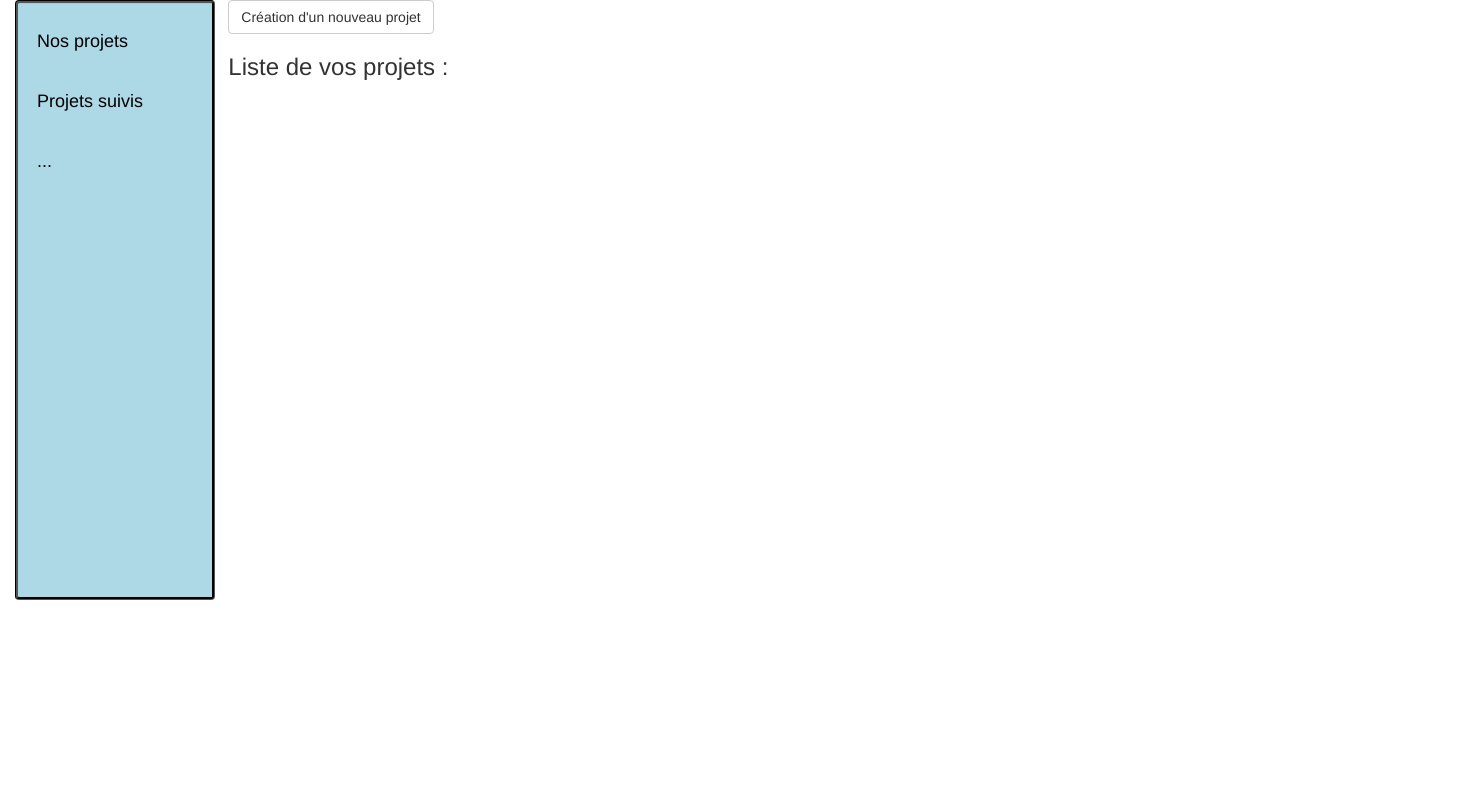
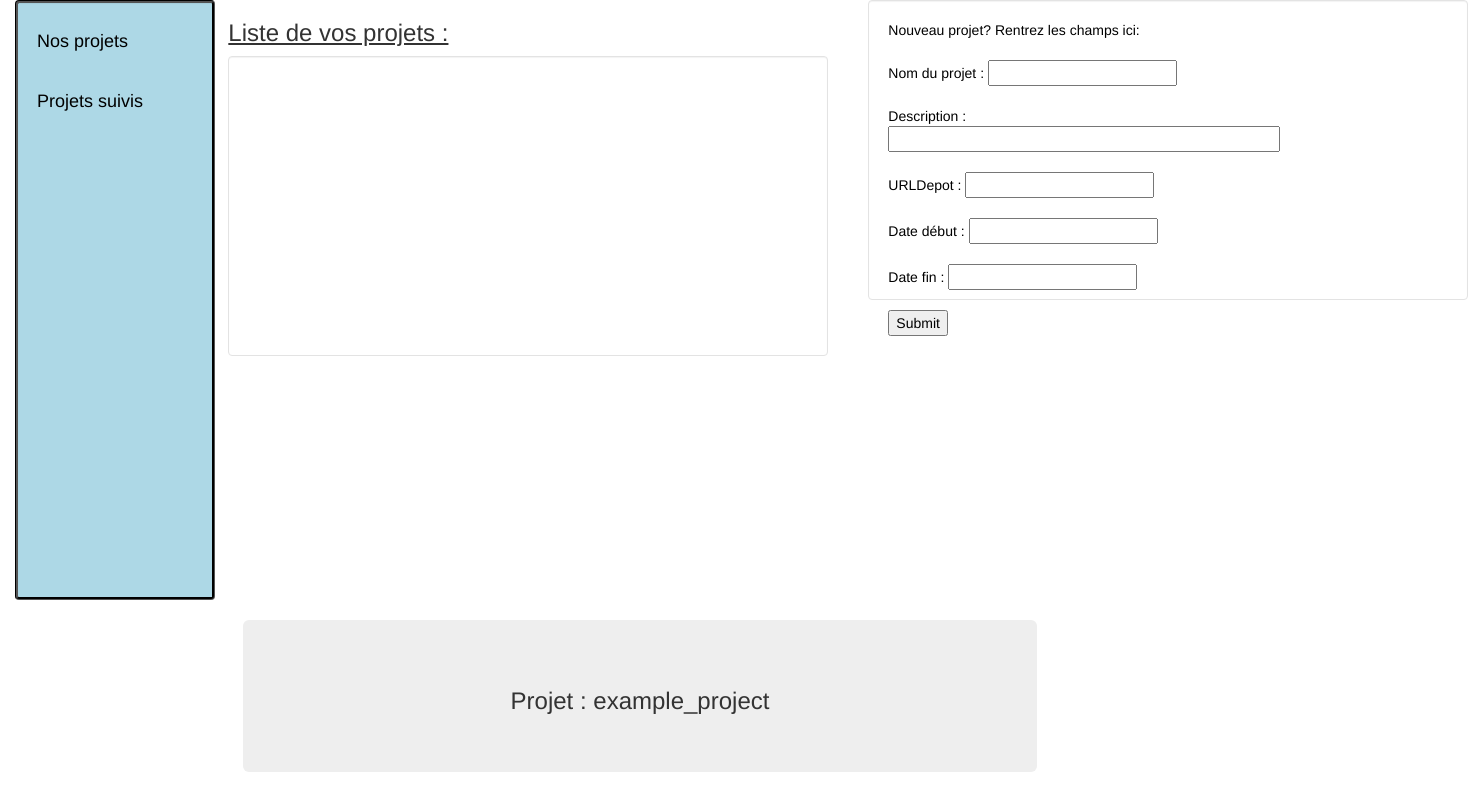
Before and after one commit to Lunya/PGP_2017, an Angular app: page / in a window 1280 px wide. Shown: the part 660-1460 px from the top of the page, 1468 px wide, since content can reach past the window. Before the commit the page ends 1280 px from the top, so only its background shows below. Built offline with nearby package versions, Linux system fonts and the light colour scheme.

Commit message:
Project-view + Création projet

```diff
--- a/package.json
+++ b/package.json
@@ -36,7 +36,7 @@
 		"@angular/language-service": "^5.0.0",
 		"@types/jasmine": "~2.5.53",
 		"@types/jasminewd2": "~2.0.2",
-		"@types/node": "~6.0.60",
+		"@types/node": "^6.0.91",
 		"codelyzer": "~3.2.0",
 		"jasmine-core": "~2.6.2",
 		"jasmine-spec-reporter": "~4.1.0",
--- a/src/app/app.component.html
+++ b/src/app/app.component.html
@@ -1,7 +1,10 @@
 <!--The content below is only a placeholder and can be replaced.-->
+
 
 <app-header></app-header>
 
 <app-text></app-text>
 
 <app-connected-view></app-connected-view>
+
+<app-project-view></app-project-view>
--- a/src/app/app.component.ts
+++ b/src/app/app.component.ts
@@ -6,4 +6,5 @@ import { Component } from '@angular/core';
   styleUrls: ['./app.component.css']
 })
 export class AppComponent {
+  route = "/";
 }
--- a/src/app/app.module.ts
+++ b/src/app/app.module.ts
@@ -6,6 +6,7 @@ import { AppComponent } from './app.component';
 import { TextComponent } from './text/text.component';
 import { HeaderComponent } from './header/header.component';
 import { ConnectedViewComponent } from './connected-view/connected-view.component';
+import { ProjectViewComponent } from './project-view/project-view.component';
 
 
 
@@ -14,7 +15,8 @@ import { ConnectedViewComponent } from './connected-view/connected-view.componen
     AppComponent,
     TextComponent,
     HeaderComponent,
-    ConnectedViewComponent
+    ConnectedViewComponent,
+    ProjectViewComponent
   ],
   imports: [
     BrowserModule
--- a/src/app/connected-view/connected-view.component.css
+++ b/src/app/connected-view/connected-view.component.css
@@ -9,6 +9,8 @@
 #form2 .container-fluid{
   border-style: double;
 }
+
 #form3 .well{
   background-color: OrangeRed;
+  border-style: double;
 }
--- a/src/app/connected-view/connected-view.component.html
+++ b/src/app/connected-view/connected-view.component.html
@@ -2,7 +2,7 @@
 <div class="container-fluid">
   <div class="row">
     <div class="col-md-2">
-      <h1> <p align="center">LOGO </p></h1>
+
     </div>
 
     <div class="col-md-10">
@@ -20,15 +20,28 @@
       <div class="well">
         <h4>Nos projets</h4><br>
         <h4>Projets suivis</h4><br>
-        <h4>...</h4>
       </div>
     </form>
   </div>
   <div class="col-md-3">
-    <form id="form3">
-    <button type="button" class="btn btn-default" (click)="onSelect()">Création d'un nouveau projet</button>
+    <h3><u>Liste de vos projets :</u></h3>
+    <div class=well>
+      <ul></ul>
+    </div>
+  </div>
+  <div class="col-md-3"></div>
+  <div class="col-md-4">
+    <div class=well>
+      Nouveau projet? Rentrez les champs ici:<br><br>
+      <form>
+      Nom du projet : <input type="text" ng-model="projet"><br><br>
+      Description : <br> <input type="text" ng-model="descr" size="45"><br><br>
+      URLDepot : <input type="text" ng-model="urldepot"><br><br>
+      Date début : <input type="text" ng-model="datedebut"><br><br>
+      Date fin : <input type="text" ng-model="datefin"><br><br>
+      <input type="submit" onclick="onSelect()">
     </form>
-    <h3>Liste de vos projets :</h3>
-</div>
+    </div>
   </div>
 </div>
+</div>
--- a/src/app/connected-view/connected-view.component.ts
+++ b/src/app/connected-view/connected-view.component.ts
@@ -8,12 +8,21 @@ import { Component, OnInit, ViewEncapsulation } from '@angular/core';
 })
 export class ConnectedViewComponent implements OnInit {
 
+
+  nomprojet : string;
+  description : string;
+  URLDepot : string;
+  datedebut : string;
+  datefin : string;
+
   constructor() { }
 
   ngOnInit() {
   }
   pseudo='username';
-  onSelect(){
-    alert();
+  onSelect(): void{
+
+
+    };
+
   }
-}
--- /dev/null
+++ b/src/app/project-view/project-view.component.html
@@ -0,0 +1,24 @@
+<div class="col-md-2"></div>
+<div class="col-md-8">
+  <div class="container-fluid">
+    <div class="jumbotron">
+      <h3 align="center"> Projet : {{nom_du_projet}} </h3>
+    </div>
+  </div>
+</div>
+<div class="col-md-2"></div>
+<div class="container">
+  <div class="col-md-2"></div>
+    <div class="col-md-10">
+      <div class="well">
+      Backlog :
+      <table><!-- Remplir la table ici--></table>
+    </div>
+  </div>
+  <div class="col-md-2"></div>
+    <div class="col-md-10">
+    <div class="well">
+      Sprint:
+    </div>
+  </div>
+</div>
--- /dev/null
+++ b/src/app/project-view/project-view.component.ts
@@ -0,0 +1,16 @@
+import { Component, OnInit, ViewEncapsulation } from '@angular/core';
+
+@Component({
+  selector: 'app-project-view',
+  templateUrl: './project-view.component.html',
+  styleUrls: ['./project-view.component.css'],
+  encapsulation: ViewEncapsulation.None
+})
+export class ProjectViewComponent implements OnInit {
+  nom_du_projet : string = "example_project";
+  constructor() { }
+
+  ngOnInit() {
+  }
+
+}
```
Also changed, not shown: src/app/project-view/project-view.component.css (added), 2 other files (tests, documents, lock files or other folders).
